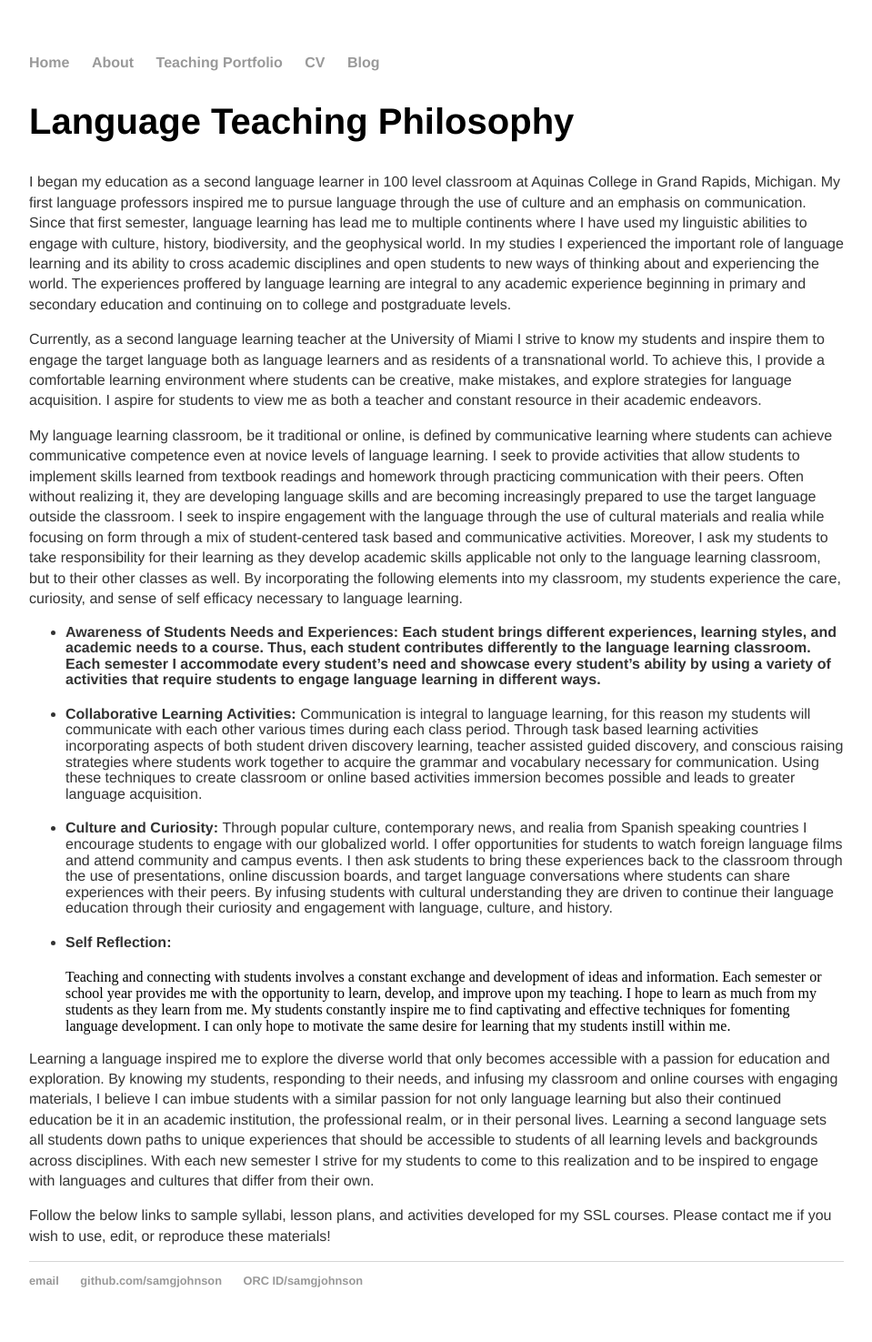
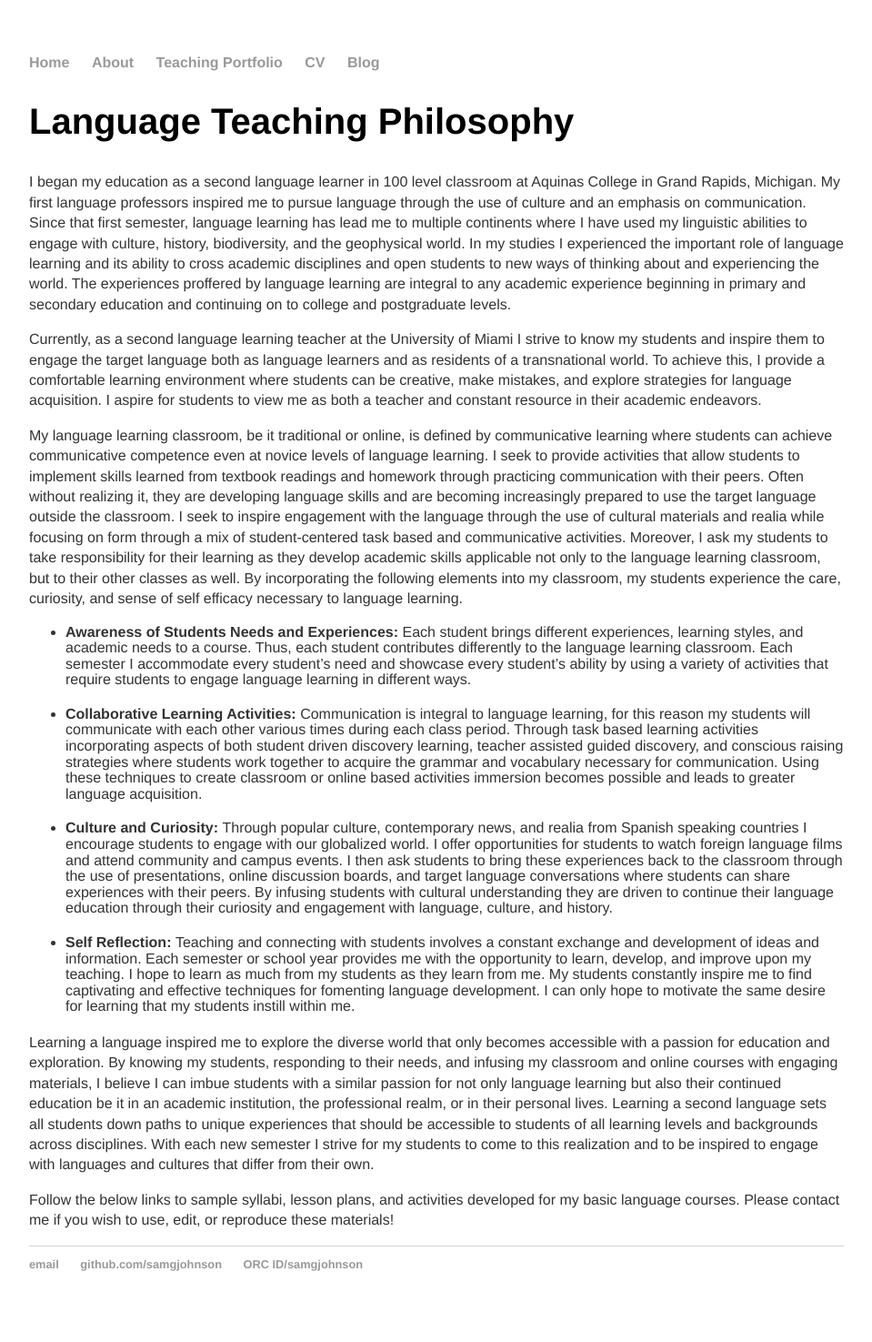
Before and after one commit to samgjohnson/samgjohnson.github.io, a Jekyll site: the page built from teaching portfolio/index.html, in a window 1280 px wide. Shown: the whole page at 91% size, without its empty margins (160-1119 px from the left). Built offline with Jekyll 4.4.1, drawn with Linux system fonts in a browser that asks for light colours.

Commit message:
Update index.html

```diff
--- a/teaching portfolio/index.html
+++ b/teaching portfolio/index.html
@@ -7,11 +7,11 @@ title: Teaching Portfolio
 <p>Currently, as a second language learning teacher at the University of Miami I strive to know my students and inspire them to engage the target language both as language learners and as residents of a transnational world. To achieve this, I provide a comfortable learning environment where students can be creative, make mistakes, and explore strategies for language acquisition. I aspire for students to view me as both a teacher and constant resource in their academic endeavors.</p>
 <p>My language learning classroom, be it traditional or online, is defined by communicative learning where students can achieve communicative competence even at novice levels of language learning. I seek to provide activities that allow students to implement skills learned from textbook readings and homework through practicing communication with their peers. Often without realizing it, they are developing language skills and are becoming increasingly prepared to use the target language outside the classroom. I seek to inspire engagement with the language through the use of cultural materials and realia while focusing on form through a mix of student-centered task based and communicative activities. Moreover, I ask my students to take responsibility for their learning as they develop academic skills applicable not only to the language learning classroom, but to their other classes as well. By incorporating the following elements into my classroom, my students experience the care, curiosity, and sense of self efficacy necessary to language learning.</p>
 <ul>
-  <li><b>Awareness of Students Needs and Experiences: Each student brings different experiences, learning styles, and academic needs to a course. Thus, each student contributes differently to the language learning classroom. Each semester I accommodate every student’s need and showcase every student’s ability by using a variety of activities that require students to engage language learning in different ways.</b></li>
+  <li><b>Awareness of Students Needs and Experiences: </b>Each student brings different experiences, learning styles, and academic needs to a course. Thus, each student contributes differently to the language learning classroom. Each semester I accommodate every student’s need and showcase every student’s ability by using a variety of activities that require students to engage language learning in different ways.</li>
   <li><b>Collaborative Learning Activities: </b>Communication is integral to language learning, for this reason my students will communicate with each other various times during each class period. Through task based learning activities incorporating aspects of both student driven discovery learning, teacher assisted guided discovery, and conscious raising strategies where students work together to acquire the grammar and vocabulary necessary for communication. Using these techniques to create classroom or online based activities immersion becomes possible and leads to greater language acquisition. </li>
   <li><b>Culture and Curiosity: </b>Through popular culture, contemporary news, and realia from Spanish speaking countries I encourage students to engage with our globalized world. I offer opportunities for students to watch foreign language films and attend community and campus events. I then ask students to bring these experiences back to the classroom through the use of presentations, online discussion boards, and target language conversations where students can share experiences with their peers. By infusing students with cultural understanding they are driven to continue their language education through their curiosity and engagement with language, culture, and history.</li>
-  <li><b>Self Reflection: </b></li>Teaching and connecting with students involves a constant exchange and development of ideas and information. Each semester or school year provides me with the opportunity to learn, develop, and improve upon my teaching. I hope to learn as much from my students as they learn from me. My students constantly inspire me to find captivating and effective techniques for fomenting language development. I can only hope to motivate the same desire for learning that my students instill within me.
+  <li><b>Self Reflection: </b>Teaching and connecting with students involves a constant exchange and development of ideas and information. Each semester or school year provides me with the opportunity to learn, develop, and improve upon my teaching. I hope to learn as much from my students as they learn from me. My students constantly inspire me to find captivating and effective techniques for fomenting language development. I can only hope to motivate the same desire for learning that my students instill within me.</li>
 </ul>
 <p>Learning a language inspired me to explore the diverse world that only becomes accessible with a passion for education and exploration. By knowing my students, responding to their needs, and infusing my classroom and online courses with engaging materials, I believe I can imbue students with a similar passion for not only language learning but also their continued education be it in an academic institution, the professional realm, or in their personal lives. Learning a second language sets all students down paths to unique experiences that should be accessible to students of all learning levels and backgrounds across disciplines. With each new semester I strive for my students to come to this realization and to be inspired to engage with languages and cultures that differ from their own.
 </p>
-<p>Follow the below links to sample syllabi, lesson plans, and activities developed for my SSL courses. Please contact me if you wish to use, edit, or reproduce these materials!</p>
+<p>Follow the below links to sample syllabi, lesson plans, and activities developed for my basic language courses. Please contact me if you wish to use, edit, or reproduce these materials!</p>
```
